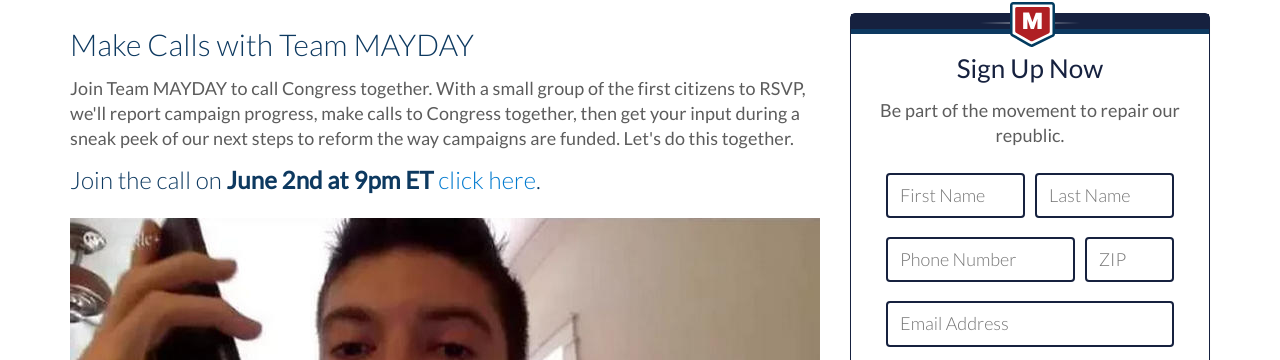
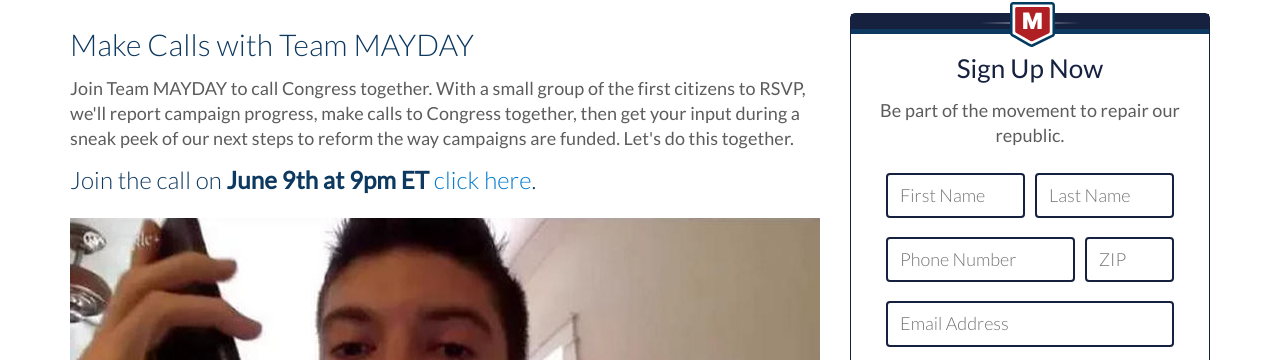
Before and after one commit to MayOneUS/mayday-2.0-frontend, a Jekyll site: the page built from campaigns/20150514_event_rsvp.html, in a window 1280 px wide. Shown: the part 167-527 px from the top of the page. Built offline with Jekyll 4.4.1, drawn with Linux system fonts in a browser that asks for light colours; nearby versions of some CDN libraries; some web fonts are replaced.

Commit message:
minor copy edit

```diff
--- a/campaigns/20150514_event_rsvp.html
+++ b/campaigns/20150514_event_rsvp.html
@@ -22,7 +22,7 @@
     <div class="col-md-8">
       <h2>Make Calls with Team MAYDAY</h2>
       <p>Join Team MAYDAY to call Congress together. With a small group of the first citizens to RSVP, we'll report campaign progress, make calls to Congress together, then get your input during a sneak peek of our next steps to reform the way campaigns are funded. Let's do this together.</p>
-      <h3>Join the call on <strong>June 2nd at 9pm ET</strong> <a href="https://plus.google.com/hangouts/_/hoaevent/AP36tYc5B-TVEDlSCgd9wwh1d4luq0CnezCdGsdyviypszXfOdcmJw">click here</a>.</h3>
+      <h3>Join the call on <strong>June 9th at 9pm ET</strong> <a href="https://plus.google.com/hangouts/_/hoaevent/AP36tYc5B-TVEDlSCgd9wwh1d4luq0CnezCdGsdyviypszXfOdcmJw">click here</a>.</h3>
       <br/>
       <div class="embed-responsive embed-responsive-16by9">
         <a href="https://plus.google.com/hangouts/_/hoaevent/AP36tYc5B-TVEDlSCgd9wwh1d4luq0CnezCdGsdyviypszXfOdcmJw" title="Join the call at 9pm on May 26th"><img  class="embed-responsive-item" src="/images/campaigns/20150526-townhall_fake_video.jpg" /></a>
```
